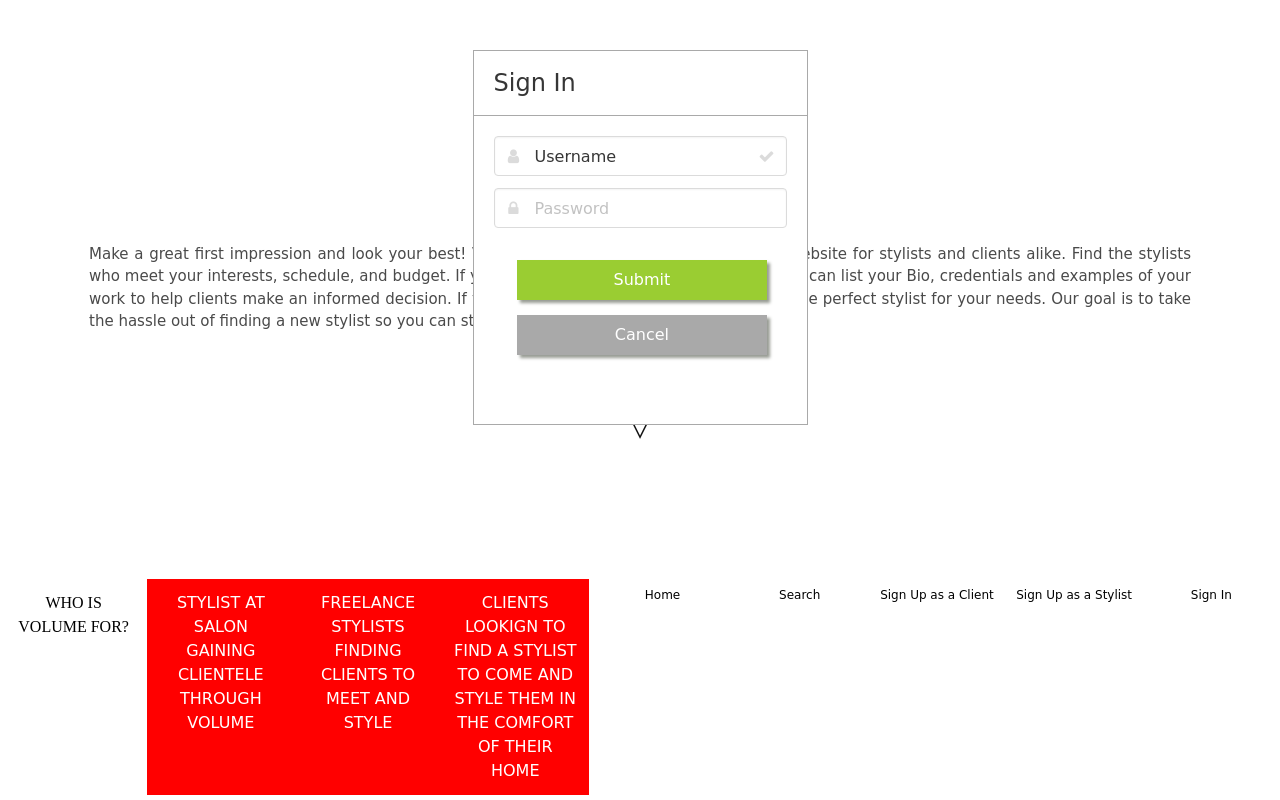
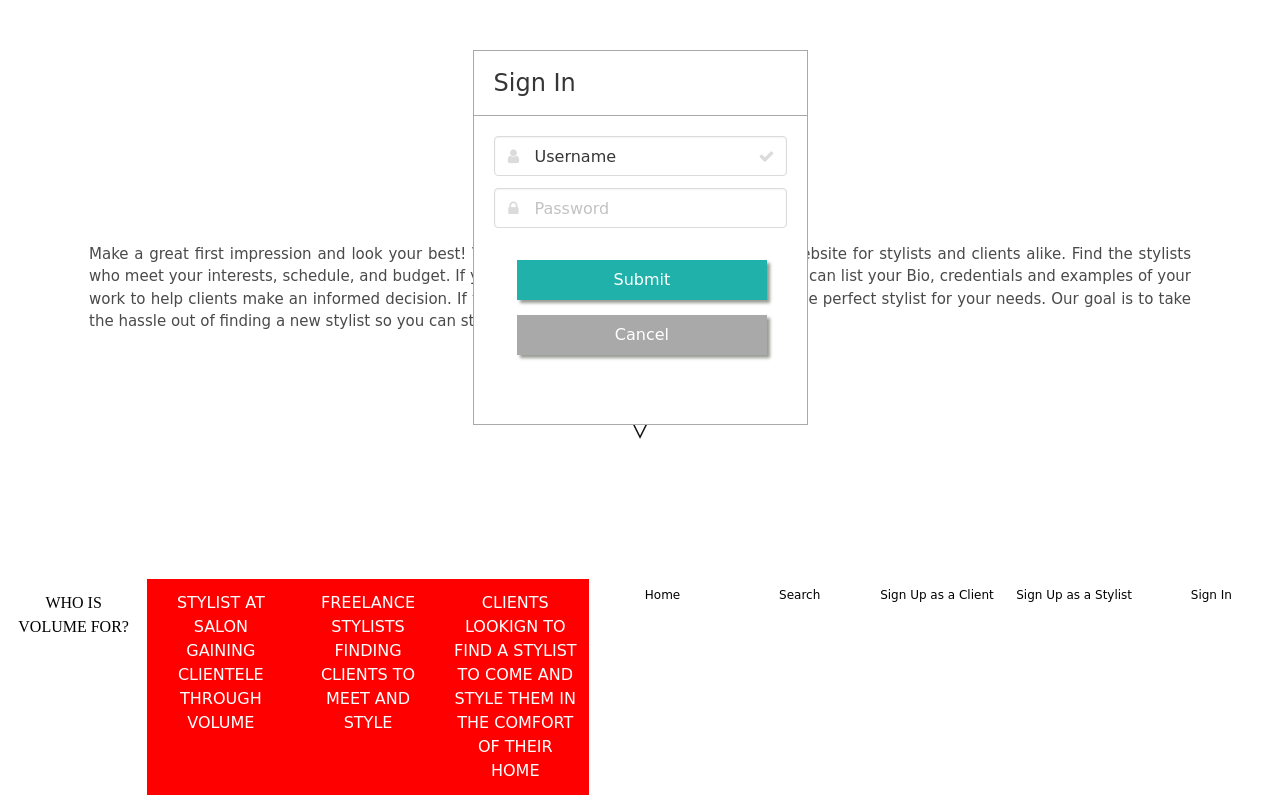
Before and after one commit to leenbean16/volume, a plain HTML site: page index.html in a window 1280 px wide. Both pictures are taken after a click on the link "Sign In". Shown: the part 260-1060 px from the top of the page. Drawn offline with nearby package versions, Linux system fonts and the light colour scheme; a web font is replaced by a local one.

Commit message:
button color

```diff
--- a/css/indexStyle.css
+++ b/css/indexStyle.css
@@ -140,7 +140,7 @@ input {
 }
 
 #submit-login {
-    background-color: yellowgreen;
+    background-color: lightseagreen;
     border-color: transparent;
     color: #fff;
     width: 250px;
```
Also changed, not shown: js/index.js (line endings or trailing spaces).
